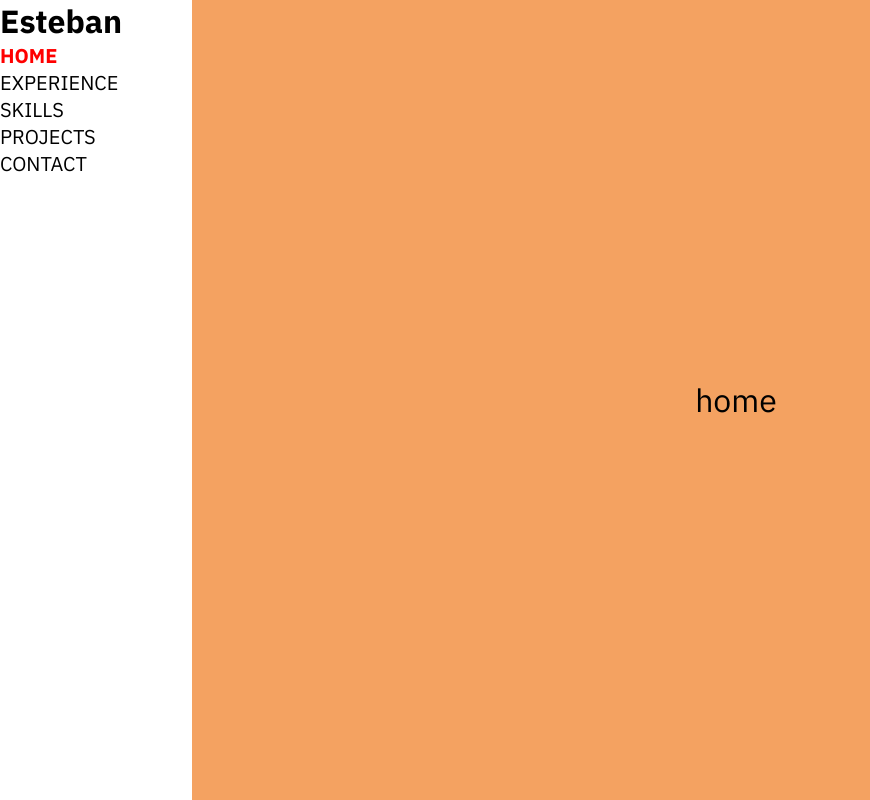
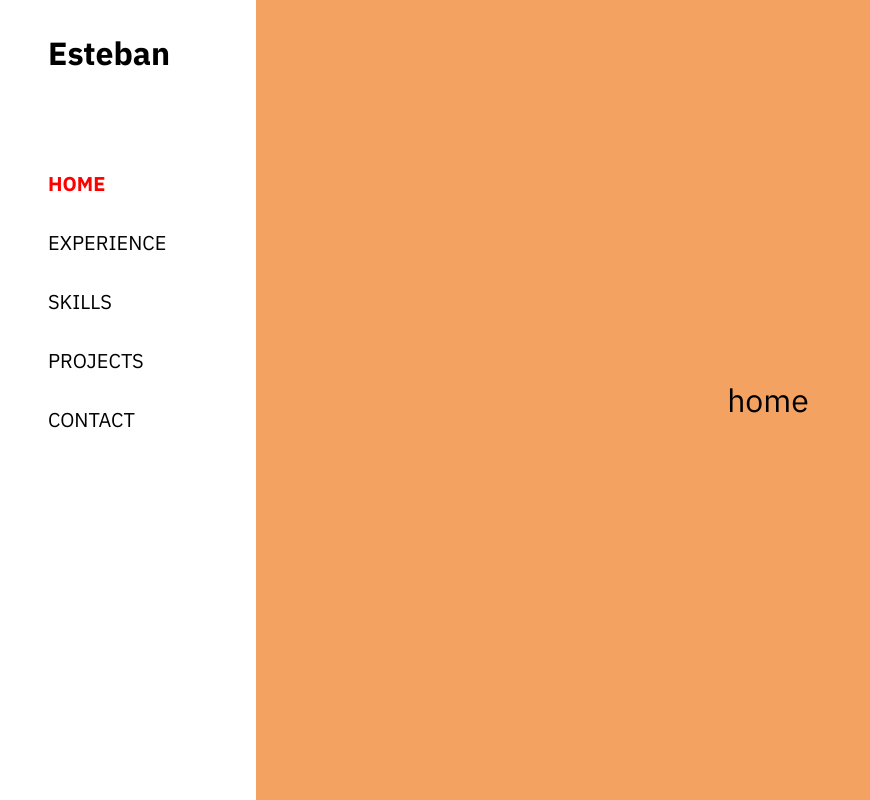
Before and after one commit to esteban-barrios/portafolio, a SvelteKit app: page / in a window 1280 px wide. Shown: the whole page, without its empty margins (0-870 px from the left). Built offline with nearby package versions, Linux system fonts and the light colour scheme.

Commit message:
add smoothscroll onclick & nav margins

```diff
--- a/src/routes/+layout.svelte
+++ b/src/routes/+layout.svelte
@@ -77,20 +77,20 @@
 
 <style>
   .wrapper {
+    position: fixed;
+    top: 0;
     height: 100dvh;
     width: 100%;
     width: -webkit-fill-available;
-    display: flex;
-    flex-direction: row;
-    flex-wrap: wrap;
-    align-content: flex-start;
-    justify-content: center;
+    scroll-behavior: smooth;
     overflow-y: scroll;
   }
   nav {
     position: fixed;
     top: 0;
-    width: 90%;
+    width: 100%;
+    width: -webkit-fill-available;
+    padding: 0 2rem;
     height: 4rem;
     display: flex;
     justify-content: space-between;
@@ -103,9 +103,9 @@
   }
 
   .mobile-menu {
+    position: fixed;
     width: 100%;
-    position: fixed;
-    top: 4rem;
+    top: 6rem;
   }
   .border-bottom {
     padding: 0.5rem 1rem;
@@ -127,19 +127,32 @@
   }
   @media (min-width: 768px) {
     nav {
-      position: fixed;
-      top: 0;
-      left: 0;
-      width: 15%;
+      padding:0;
+      width: min(20%,17.813rem);
       height: 100dvh;
       flex-direction: column;
       justify-content: start;
+      align-items: center;
+    }
+    nav ul{
+      margin-top: 4rem;
+    }
+    nav h1, nav ul li{
+      margin-top: 2rem;
+    }
+    main {
+      width:max(80%,100% - 17.813rem);
+      height: 100dvh;
+      margin-left: min(20%, 17.813rem);
+    }
+  }
+  @media (min-width: 1024px) {
+    nav{
       align-items: start;
     }
-    main {
-      width: 85%;
-      height: 100dvh;
-      margin-left: 15%;
+    nav h1, nav ul{
+      margin-left: 3rem;
     }
+
   }
 </style>
```
